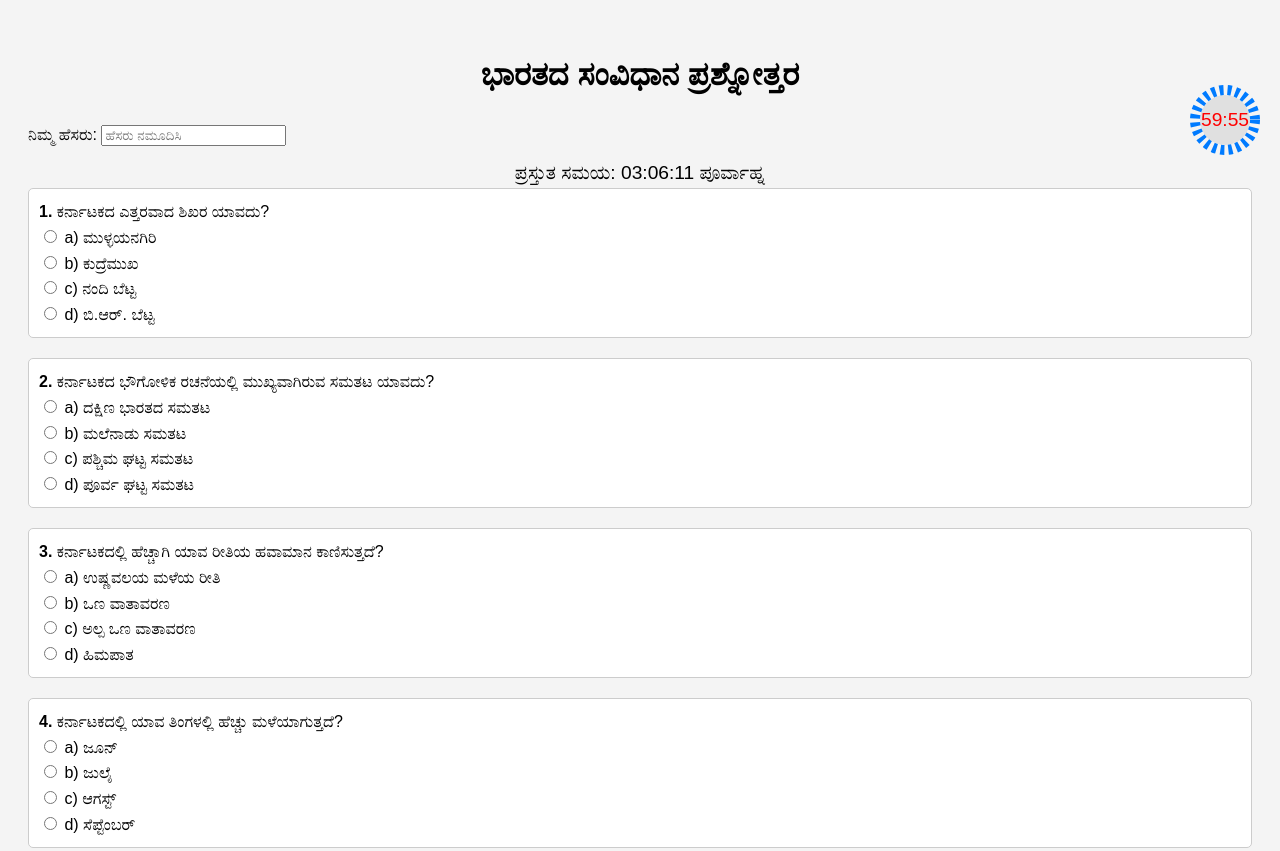
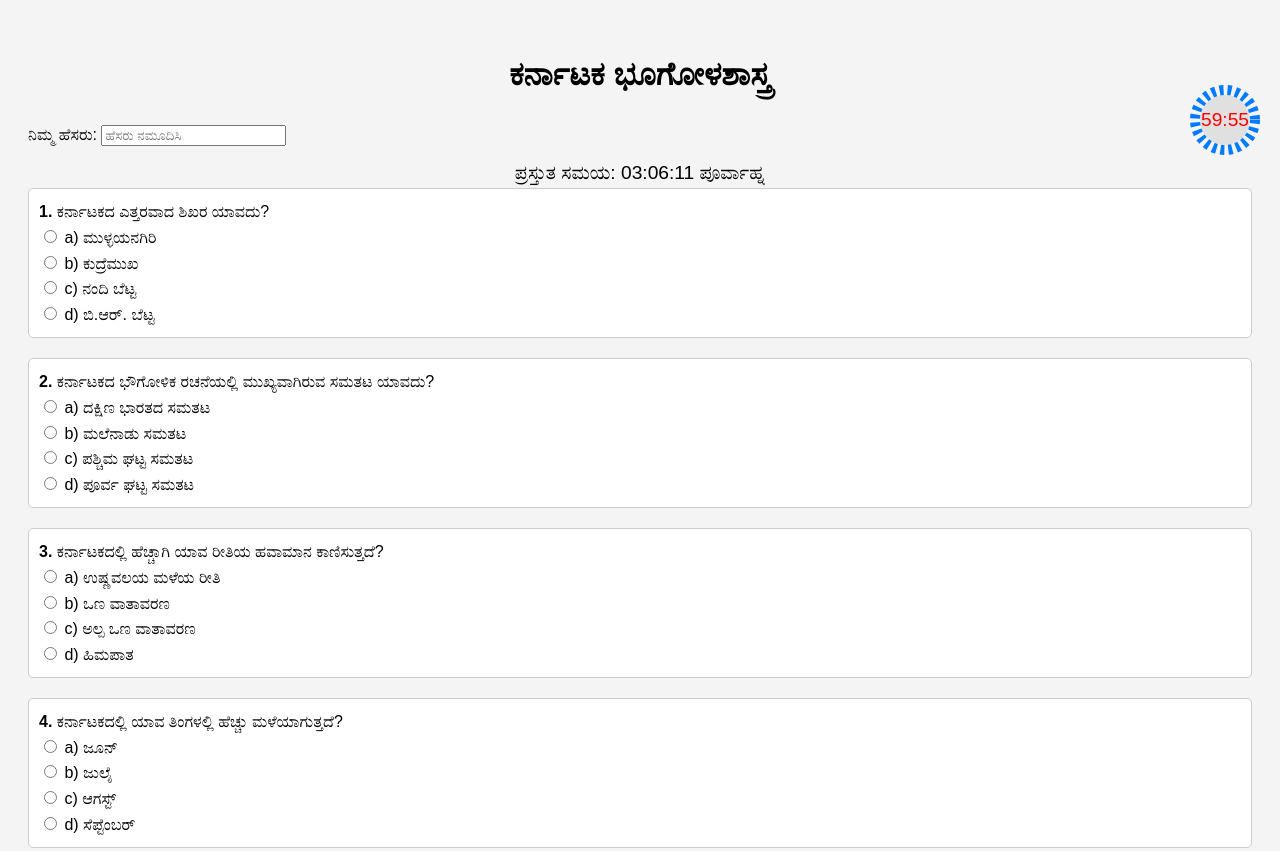
Before and after one commit to Praveen-BM/Govt, a plain HTML site: page index.html in a window 1280 px wide. Shown: the top 851 px of the page. Drawn offline with Linux system fonts and the light colour scheme.

Commit message:
Update index.html

```diff
--- a/index.html
+++ b/index.html
@@ -254,7 +254,7 @@ scoreboard.innerHTML = `
 </head>
 <body>
 
-    <h1>ಭಾರತದ ಸಂವಿಧಾನ ಪ್ರಶ್ನೋತ್ತರ</h1>
+    <h1>ಕರ್ನಾಟಕ ಭೂಗೋಳಶಾಸ್ತ್ರ</h1>
 	<label for="user-name">ನಿಮ್ಮ ಹೆಸರು:</label>
     <input type="text" id="user-name" placeholder="ಹೆಸರು ನಮೂದಿಸಿ">
 	<div id="current-time"></div>
```
